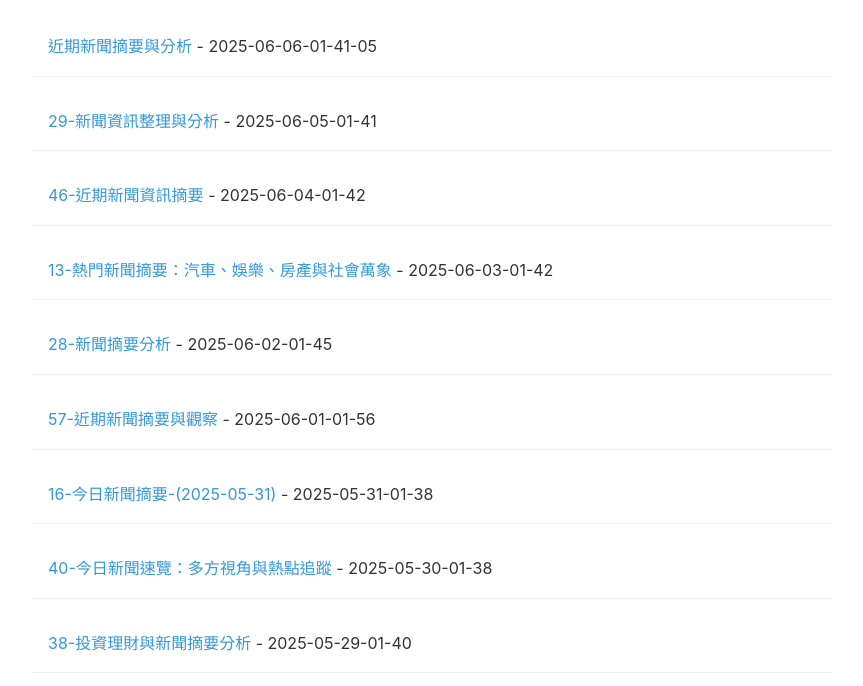
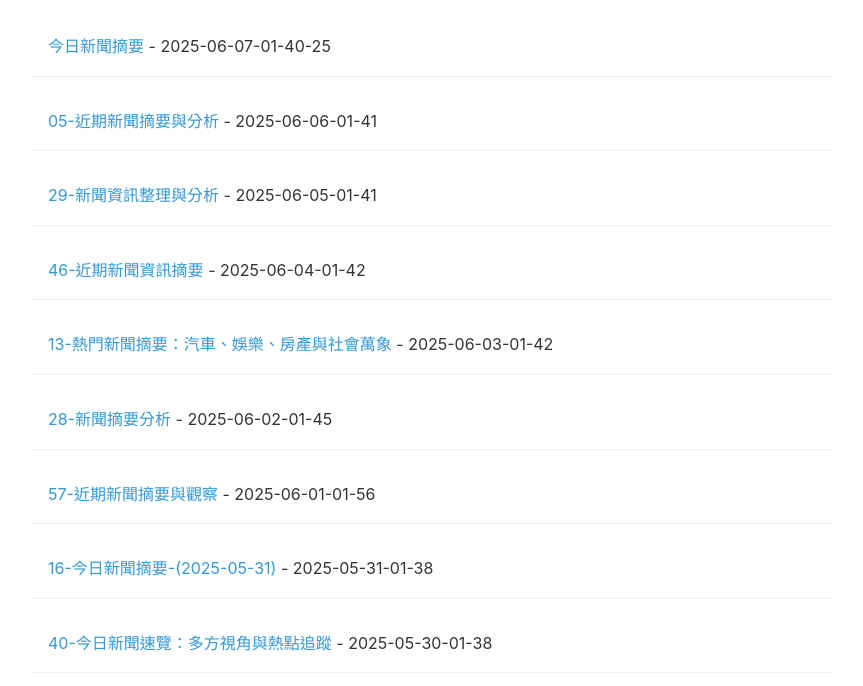
Before and after one commit to online-sile-projects/SecondMortgageNews, a plain HTML site: page articles/index.html in a window 1280 px wide. Shown: the part 108-794 px from the top of the page, without its empty margins (208-1071 px from the left). Drawn offline with Linux system fonts and the light colour scheme.

Commit message:
Update article index

```diff
--- a/articles/index.html
+++ b/articles/index.html
@@ -45,7 +45,8 @@
 <body>
     <h1><a href="/">文章目錄</a></h1>
     <ul>
-        <li><a href="2025-06-06-01-41-05-近期新聞摘要與分析.html">近期新聞摘要與分析</a> - 2025-06-06-01-41-05</li>
+        <li><a href="2025-06-07-01-40-25-今日新聞摘要.html">今日新聞摘要</a> - 2025-06-07-01-40-25</li>
+<li><a href="2025-06-06-01-41-05-近期新聞摘要與分析.html">05-近期新聞摘要與分析</a> - 2025-06-06-01-41</li>
 <li><a href="2025-06-05-01-41-29-新聞資訊整理與分析.html">29-新聞資訊整理與分析</a> - 2025-06-05-01-41</li>
 <li><a href="2025-06-04-01-42-46-近期新聞資訊摘要.html">46-近期新聞資訊摘要</a> - 2025-06-04-01-42</li>
 <li><a href="2025-06-03-01-42-13-熱門新聞摘要：汽車、娛樂、房產與社會萬象.html">13-熱門新聞摘要：汽車、娛樂、房產與社會萬象</a> - 2025-06-03-01-42</li>
```
